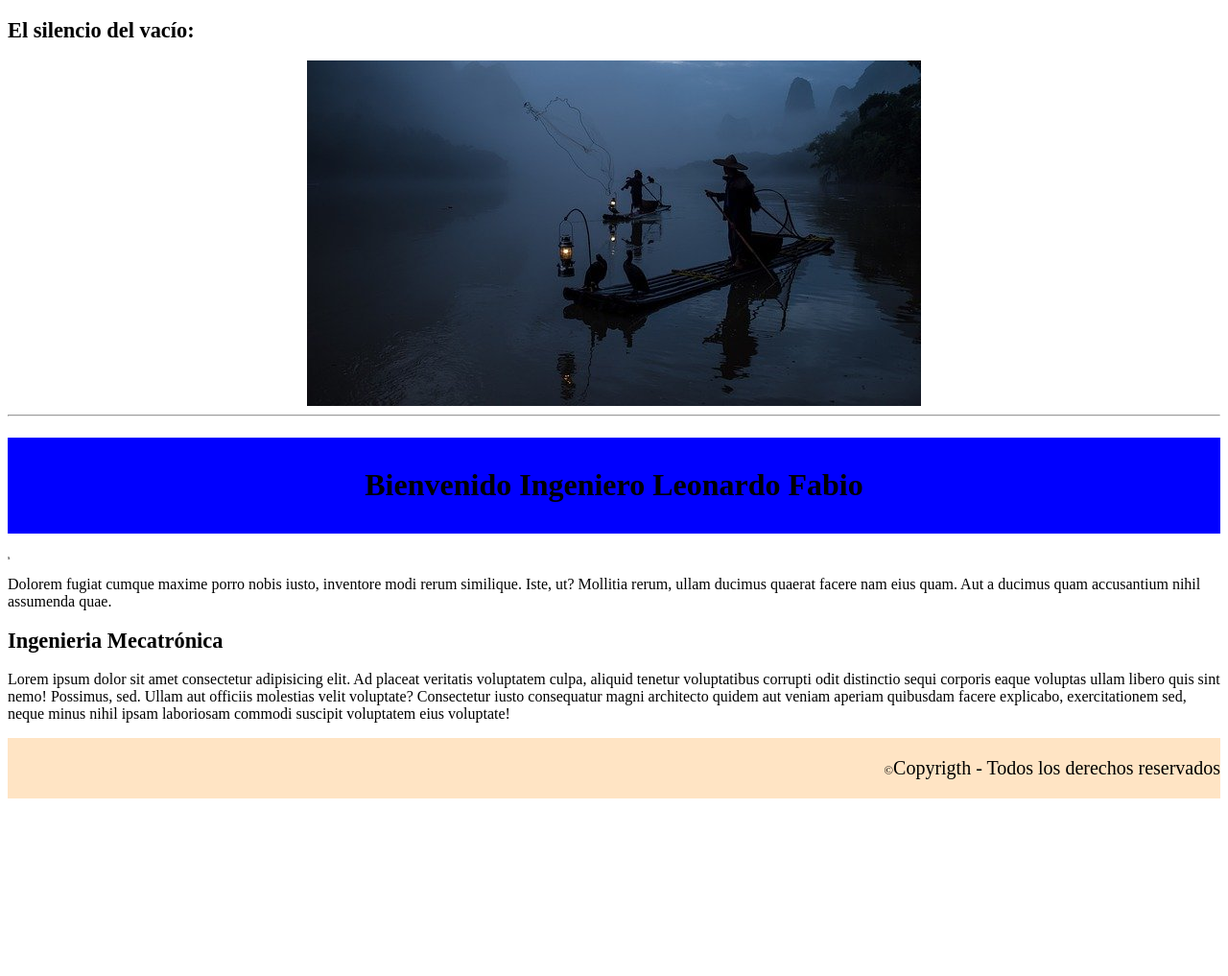
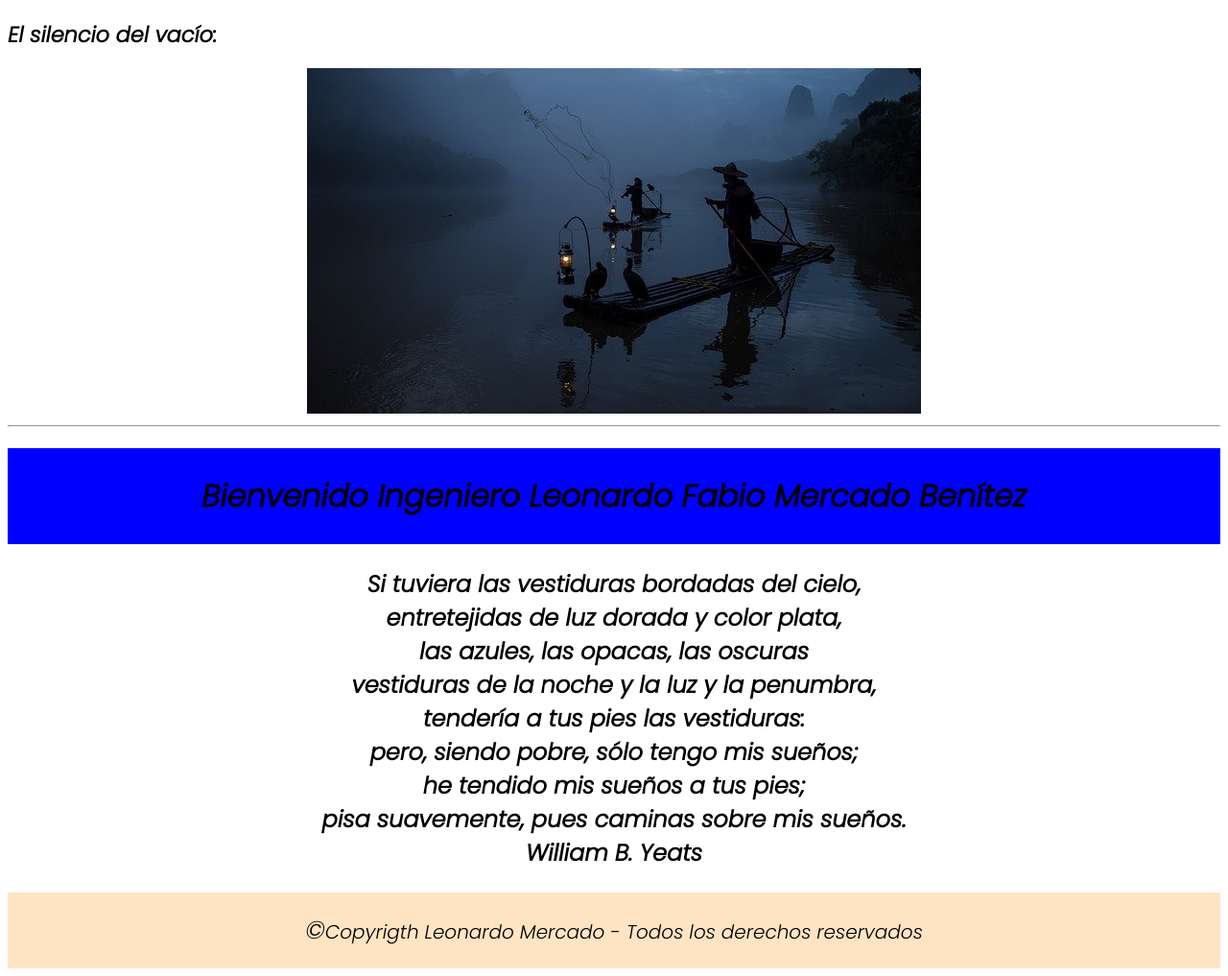
Before and after one commit to LeonardoMercado/Curso_GITHUB_Platzi, a plain HTML site: page index.html in a window 1280 px wide. Shown: the whole page at 96% size. Before the commit the page ends 840 px from the top, so only its background shows below. Drawn offline with Linux system fonts and the light colour scheme.

Commit message:
Se agrega el contenido del index.html

```diff
--- a/index.html
+++ b/index.html
@@ -6,6 +6,9 @@
     <meta name="viewport" content="width=device-width, initial-scale=1.0">
     <title>página de pruebas para git</title>
     <link rel="stylesheet" href="style.css" type="text/css">
+    <link rel="preconnect" href="https://fonts.googleapis.com">
+    <link rel="preconnect" href="https://fonts.gstatic.com" crossorigin>
+    <link href="https://fonts.googleapis.com/css2?family=Poppins:ital,wght@1,300&display=swap" rel="stylesheet">
 </head>
 <body>
     <h2>El silencio del vacío:</h2>
@@ -14,13 +17,20 @@
     </div>
     <br>
     <hr>
-    <h1 class="titulo">Bienvenido Ingeniero Leonardo Fabio</h1>s
-    <p>Dolorem fugiat cumque maxime porro nobis iusto, inventore modi rerum similique. Iste, ut? Mollitia rerum, ullam ducimus quaerat facere nam eius quam. Aut a ducimus quam accusantium nihil assumenda quae.</p>
-    <h2>Ingenieria Mecatrónica</h2>
-    <p>Lorem ipsum dolor sit amet consectetur adipisicing elit. Ad placeat veritatis voluptatem culpa, aliquid tenetur voluptatibus corrupti odit distinctio sequi corporis eaque voluptas ullam libero quis sint nemo! Possimus, sed.
-    Ullam aut officiis molestias velit voluptate? Consectetur iusto consequatur magni architecto quidem aut veniam aperiam quibusdam facere explicabo, exercitationem sed, neque minus nihil ipsam laboriosam commodi suscipit voluptatem eius voluptate!</p>
+    <h1 class="titulo">Bienvenido Ingeniero Leonardo Fabio Mercado Benítez</h1>
+    <blockquote id="poema">
+        Si tuviera las vestiduras bordadas del cielo,<br>
+        entretejidas de luz dorada y color plata,<br>
+        las azules, las opacas, las oscuras<br>
+        vestiduras de la noche y la luz y la penumbra,<br>
+        tendería a tus pies las vestiduras:<br>
+        pero, siendo pobre, sólo tengo mis sueños;<br>
+        he tendido mis sueños a tus pies;<br>
+        pisa suavemente, pues caminas sobre mis sueños.<br>
+        William B. Yeats<br>
+    </blockquote>
     <footer class="myFooter">
-        <p><span>©</span>Copyrigth - Todos los derechos reservados</p>
+        <p><span>©</span>Copyrigth Leonardo Mercado - Todos los derechos reservados</p>
     </footer>
 </body>
 </html>
--- a/style.css
+++ b/style.css
@@ -1,6 +1,7 @@
 *{
     box-sizing: border-box;
     font-size: 62.5%;
+    font-family: 'Poppins', sans-serif;
 }
 
 .titulo{
@@ -18,13 +19,21 @@ h2{
 
 p{
     font-size: 1.6rem;
+    text-align: center;
+}
+
+blockquote{
+    font-size: 2.4rem;
+    text-align: center;
+    font-style: italic;
+    font-weight: 900;
 }
 
 .imagenes{
     display: flex;
     align-items: center;
     justify-content: center;
-}s
+}
 
 footer span{
     font-size: 2.6rem;
@@ -39,4 +48,5 @@ footer p{
     background-color: bisque;
     color: black;
     flex-direction: row-reverse;
+    justify-content: center;
 }
```
